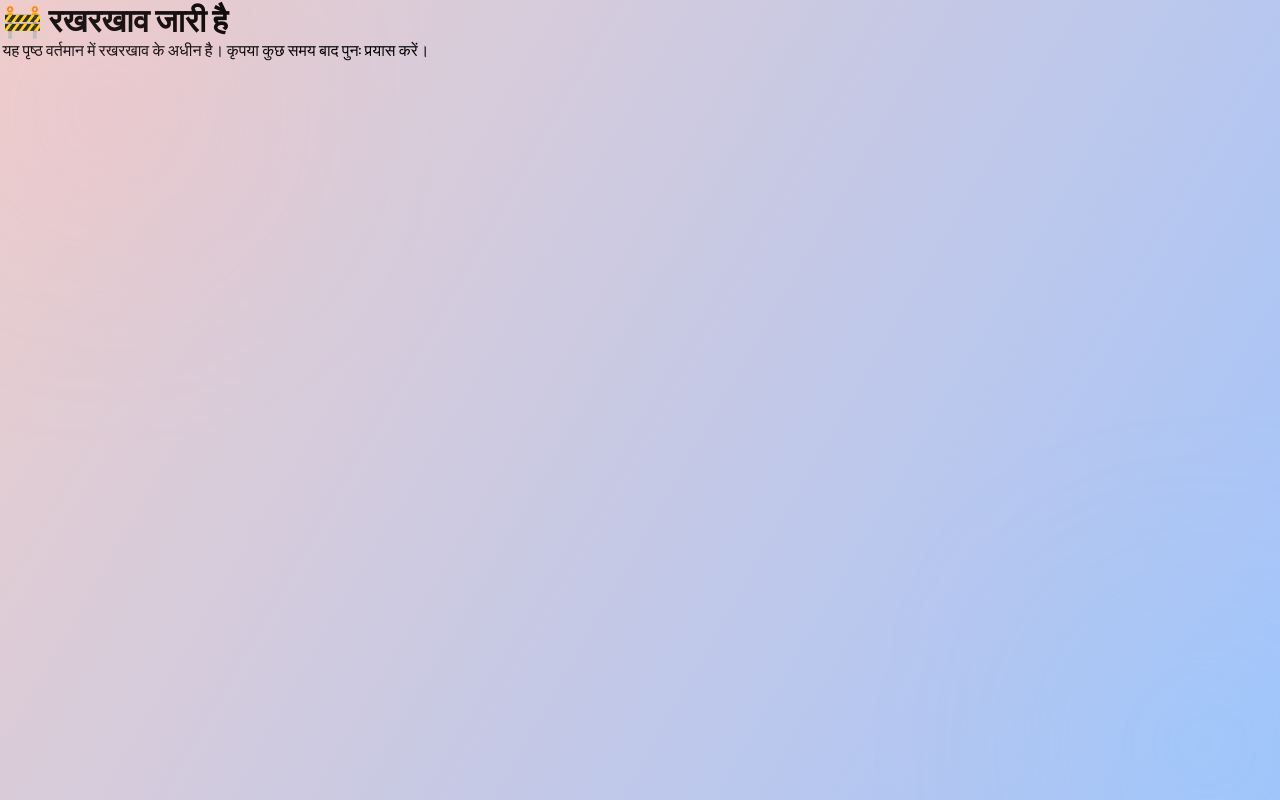
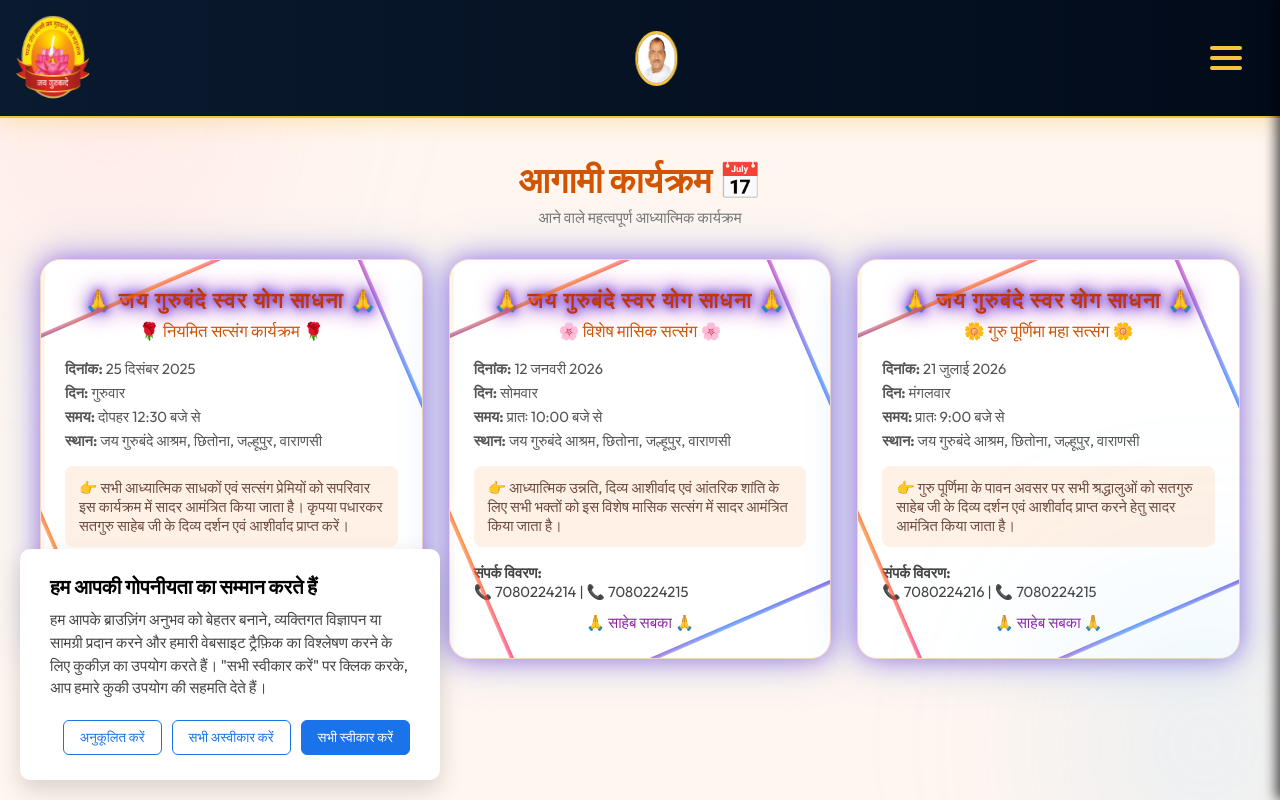
Before and after one commit to vikashsingh813/jaygurubandey, a React (Vite) app: page /upcoming-programs in a window 1280 px wide. Built offline with nearby package versions, Linux system fonts and the light colour scheme.

Commit message:
Inital Commit

```diff
--- a/src/main.jsx
+++ b/src/main.jsx
@@ -42,6 +42,7 @@ import AshramVision from './pages/AshramVision.jsx'
 import LatestAmritvani from './pages/LatestAmritvani.jsx'
 import DailyTeachings from './pages/DailyTeachings.jsx'
 import LatestBhajan from './pages/LatestBhajan.jsx'
+import UpcomingPrograms from './pages/UpcomingPrograms.jsx'
 
 const router = createBrowserRouter([
   {
@@ -86,6 +87,7 @@ const router = createBrowserRouter([
       { path: 'latest-amritvani', element: <LatestAmritvani /> },
       { path: "daily-teachings", element: <DailyTeachings /> },
       { path: 'latest-bhajan', element: <LatestBhajan /> },
+      { path: 'upcoming-programs', element: <UpcomingPrograms /> },
     ],
   },
   { path: '*', element: <NotFound /> },
--- /dev/null
+++ b/src/pages/UpcomingPrograms.css
@@ -0,0 +1,236 @@
+/* ================= Upcoming Programs Page Only ================= */
+.up-page {
+  min-height: 100vh;
+  padding: 40px 16px 70px;
+  background-color: #fff6f0;
+  font-family: "Poppins", sans-serif;
+  text-align: center;
+}
+
+/* ===== Header ===== */
+.up-page .up-header h1 {
+  font-size: 2.2rem;
+  font-weight: 700;
+  color: #d35400;
+  margin-bottom: 6px;
+}
+
+.up-page .up-header p {
+  font-size: 0.95rem;
+  color: #777;
+  margin-bottom: 32px;
+}
+
+/* ===== GRID LAYOUT ===== */
+.up-page .program-grid {
+  display: grid;
+  grid-template-columns: repeat(auto-fit, minmax(300px, 1fr));
+  gap: 26px;
+  max-width: 1200px;
+  margin: 0 auto;
+}
+
+/* ===== Program Card ===== */
+.up-page .program-card {
+  background: #ffffff;
+  padding: 26px 24px;
+  border-radius: 20px;
+  border: 1px solid #f3d7c6;
+  text-align: left;
+  position: relative;
+
+  /* animation */
+  animation: softFadeUp 0.6s ease both;
+  transition: transform 0.25s ease, box-shadow 0.25s ease;
+}
+
+/* ===== Soft Accent Line ===== */
+.up-page .program-card::before {
+  content: "";
+  position: absolute;
+  top: 0;
+  left: 0;
+  width: 4px;
+  height: 100%;
+  border-radius: 20px 0 0 20px;
+  background: linear-gradient(
+    180deg,
+    #f39c12,
+    #f6b26b,
+    #f9c5d1
+  );
+}
+
+/* ===== Titles ===== */
+.up-page .program-title {
+  font-size: 1.35rem;
+  font-weight: 600;
+  color: #bf360c;
+  margin-bottom: 6px;
+  text-align: center;
+}
+
+.up-page .program-subtitle {
+  font-size: 1.05rem;
+  font-weight: 500;
+  color: #d35400;
+  margin-bottom: 18px;
+  text-align: center;
+}
+
+/* ===== Info ===== */
+.up-page .program-info p {
+  font-size: 0.92rem;
+  color: #555;
+  margin: 5px 0;
+}
+
+/* ===== Message ===== */
+.up-page .program-message {
+  background: #fff1e6;
+  padding: 12px 14px;
+  border-radius: 8px;
+  font-size: 0.92rem;
+  color: #6d4c41;
+  margin: 16px 0;
+}
+
+/* ===== Contact ===== */
+.up-page .program-contact {
+  font-size: 0.92rem;
+  color: #444;
+  margin-bottom: 12px;
+}
+
+/* ===== Blessing ===== */
+.up-page .program-blessing {
+  font-size: 0.95rem;
+  font-weight: 500;
+  color: #8e24aa;
+  text-align: center;
+}
+
+/* ===== Hover Effect ===== */
+.up-page .program-card:hover {
+  transform: translateY(-4px);
+  box-shadow: 0 10px 22px rgba(0, 0, 0, 0.06);
+}
+
+/* ===== Animations ===== */
+@keyframes softFadeUp {
+  from {
+    opacity: 0;
+    transform: translateY(14px);
+  }
+  to {
+    opacity: 1;
+    transform: translateY(0);
+  }
+}
+
+/* Stagger */
+.up-page .program-card:nth-child(1) { animation-delay: 0.05s; }
+.up-page .program-card:nth-child(2) { animation-delay: 0.12s; }
+.up-page .program-card:nth-child(3) { animation-delay: 0.18s; }
+
+/* ===== Header Animation ===== */
+@keyframes headerFadeDown {
+  from {
+    opacity: 0;
+    transform: translateY(-12px);
+  }
+  to {
+    opacity: 1;
+    transform: translateY(0);
+  }
+}
+
+@keyframes subtitleFade {
+  from {
+    opacity: 0;
+    transform: translateY(6px);
+  }
+  to {
+    opacity: 1;
+    transform: translateY(0);
+  }
+}
+
+.up-page .up-header {
+  animation: headerFadeDown 0.7s ease-out both;
+}
+
+.up-page .up-header p {
+  animation: subtitleFade 0.6s ease-out both;
+  animation-delay: 0.15s;
+}
+
+/* ===== Calendar Icon Float ===== */
+@keyframes softFloat {
+  0% { transform: translateY(0); }
+  50% { transform: translateY(-4px); }
+  100% { transform: translateY(0); }
+}
+
+.up-page .up-header h1 span,
+.up-page .up-header h1::after {
+  animation: softFloat 2.6s ease-in-out infinite;
+}
+
+/* ===== Accessibility ===== */
+@media (prefers-reduced-motion: reduce) {
+  .up-page .program-card,
+  .up-page .up-header {
+    animation: none;
+    transition: none;
+  }
+}
+
+/* ================= RESPONSIVE ================= */
+
+/* 📱 Mobile */
+@media (max-width: 600px) {
+  .up-page {
+    padding: 30px 12px 60px;
+  }
+
+  .up-page .up-header h1 {
+    font-size: 1.8rem;
+  }
+
+  .up-page .up-header p {
+    font-size: 0.9rem;
+  }
+
+  .up-page .program-grid {
+    grid-template-columns: 1fr;
+    gap: 20px;
+  }
+
+  .up-page .program-card {
+    padding: 22px 18px;
+  }
+
+  .up-page .program-title {
+    font-size: 1.2rem;
+  }
+}
+
+/* 📲 Tablet */
+@media (min-width: 601px) and (max-width: 992px) {
+  .up-page .program-grid {
+    grid-template-columns: repeat(2, 1fr);
+    gap: 22px;
+  }
+
+  .up-page .up-header h1 {
+    font-size: 2.05rem;
+  }
+}
+
+/* 🖥️ Laptop / Desktop */
+@media (min-width: 993px) {
+  .up-page .program-grid {
+    grid-template-columns: repeat(3, 1fr);
+  }
+}
--- /dev/null
+++ b/src/pages/UpcomingPrograms.jsx
@@ -0,0 +1,82 @@
+import React from "react";
+import "./UpcomingPrograms.css";
+
+const UpcomingPrograms = () => {
+  const programs = [
+    {
+      title: "🙏 जय गुरुबंदे स्वर योग साधना 🙏",
+      subtitle: "🌹 नियमित सत्संग कार्यक्रम 🌹",
+      date: "25 दिसंबर 2025",
+      day: "गुरुवार",
+      time: "दोपहर 12:30 बजे से",
+      location: "जय गुरुबंदे आश्रम, छितोना, जल्हूपुर, वाराणसी",
+      message:
+        "👉 सभी आध्यात्मिक साधकों एवं सत्संग प्रेमियों को सपरिवार इस कार्यक्रम में सादर आमंत्रित किया जाता है। कृपया पधारकर सतगुरु साहेब जी के दिव्य दर्शन एवं आशीर्वाद प्राप्त करें।",
+      contact: "📞 7080224214 | 📞 7080224215 | 📞 7080224216",
+    },
+    {
+      title: "🙏 जय गुरुबंदे स्वर योग साधना 🙏",
+      subtitle: "🌸 विशेष मासिक सत्संग 🌸",
+      date: "12 जनवरी 2026",
+      day: "सोमवार",
+      time: "प्रातः 10:00 बजे से",
+      location: "जय गुरुबंदे आश्रम, छितोना, जल्हूपुर, वाराणसी",
+      message:
+        "👉 आध्यात्मिक उन्नति, दिव्य आशीर्वाद एवं आंतरिक शांति के लिए सभी भक्तों को इस विशेष मासिक सत्संग में सादर आमंत्रित किया जाता है।",
+      contact: "📞 7080224214 | 📞 7080224215",
+    },
+    {
+      title: "🙏 जय गुरुबंदे स्वर योग साधना 🙏",
+      subtitle: "🌼 गुरु पूर्णिमा महा सत्संग 🌼",
+      date: "21 जुलाई 2026",
+      day: "मंगलवार",
+      time: "प्रातः 9:00 बजे से",
+      location: "जय गुरुबंदे आश्रम, छितोना, जल्हूपुर, वाराणसी",
+      message:
+        "👉 गुरु पूर्णिमा के पावन अवसर पर सभी श्रद्धालुओं को सतगुरु साहेब जी के दिव्य दर्शन एवं आशीर्वाद प्राप्त करने हेतु सादर आमंत्रित किया जाता है।",
+      contact: "📞 7080224216 | 📞 7080224215",
+    },
+  ];
+
+  return (
+    <section className="up-page">
+      {/* ===== Page Header ===== */}
+      <div className="up-header">
+        <h1>आगामी कार्यक्रम 📅</h1>
+        <p>आने वाले महत्वपूर्ण आध्यात्मिक कार्यक्रम</p>
+      </div>
+
+      {/* ===== Program Cards Grid ===== */}
+      <div className="program-grid">
+        {programs.map((program, index) => (
+          <div className="program-card" key={index}>
+            <h2 className="program-title">{program.title}</h2>
+            <h3 className="program-subtitle">{program.subtitle}</h3>
+
+            <div className="program-info">
+              <p><strong>दिनांक:</strong> {program.date}</p>
+              <p><strong>दिन:</strong> {program.day}</p>
+              <p><strong>समय:</strong> {program.time}</p>
+              <p><strong>स्थान:</strong> {program.location}</p>
+            </div>
+
+            <div className="program-message">
+              <p>{program.message}</p>
+            </div>
+
+            <div className="program-contact">
+              <p><strong>संपर्क विवरण:</strong></p>
+              <p>{program.contact}</p>
+            </div>
+
+            <div className="program-blessing">
+              🙏 साहेब सबका 🙏
+            </div>
+          </div>
+        ))}
+      </div>
+    </section>
+  );
+};
+
+export default UpcomingPrograms;
```
